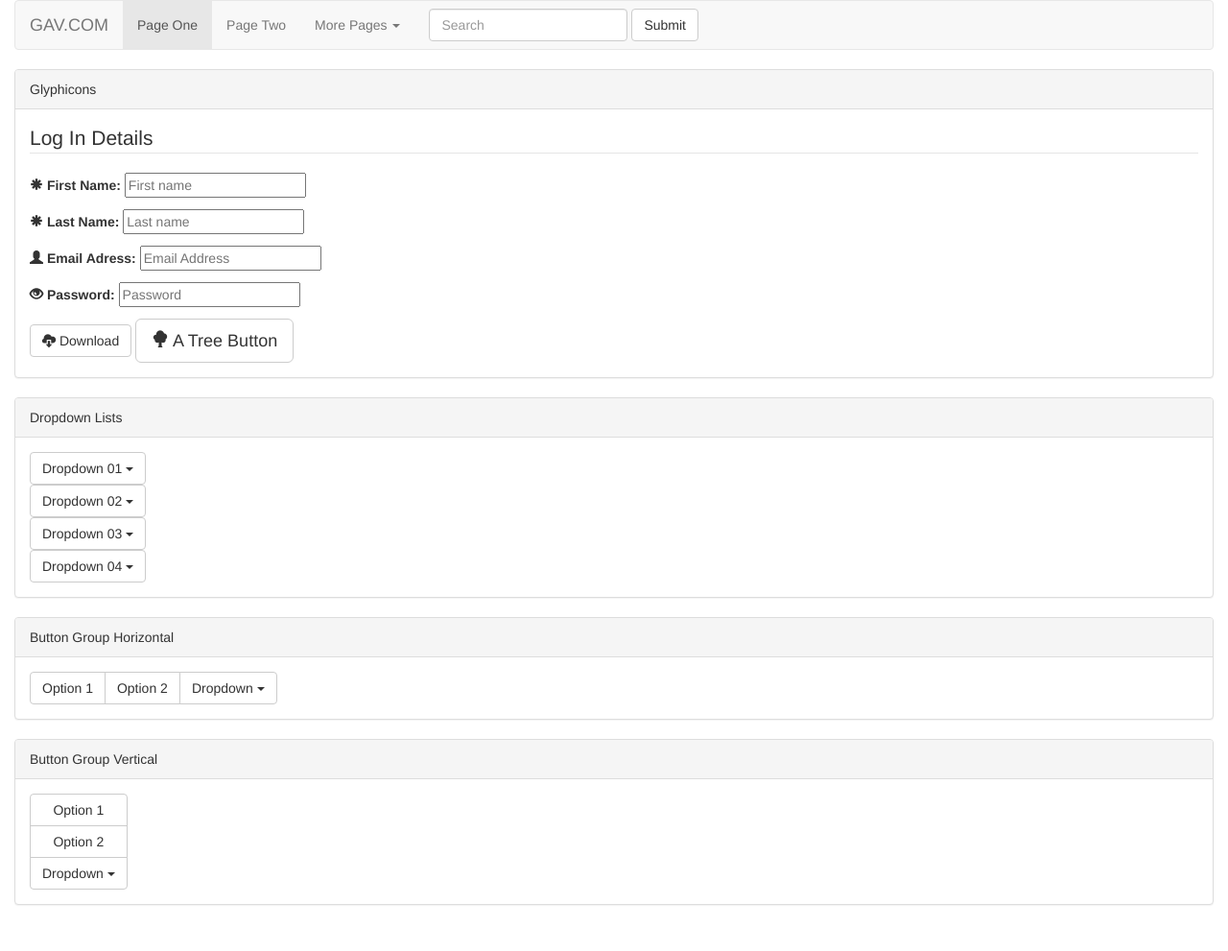
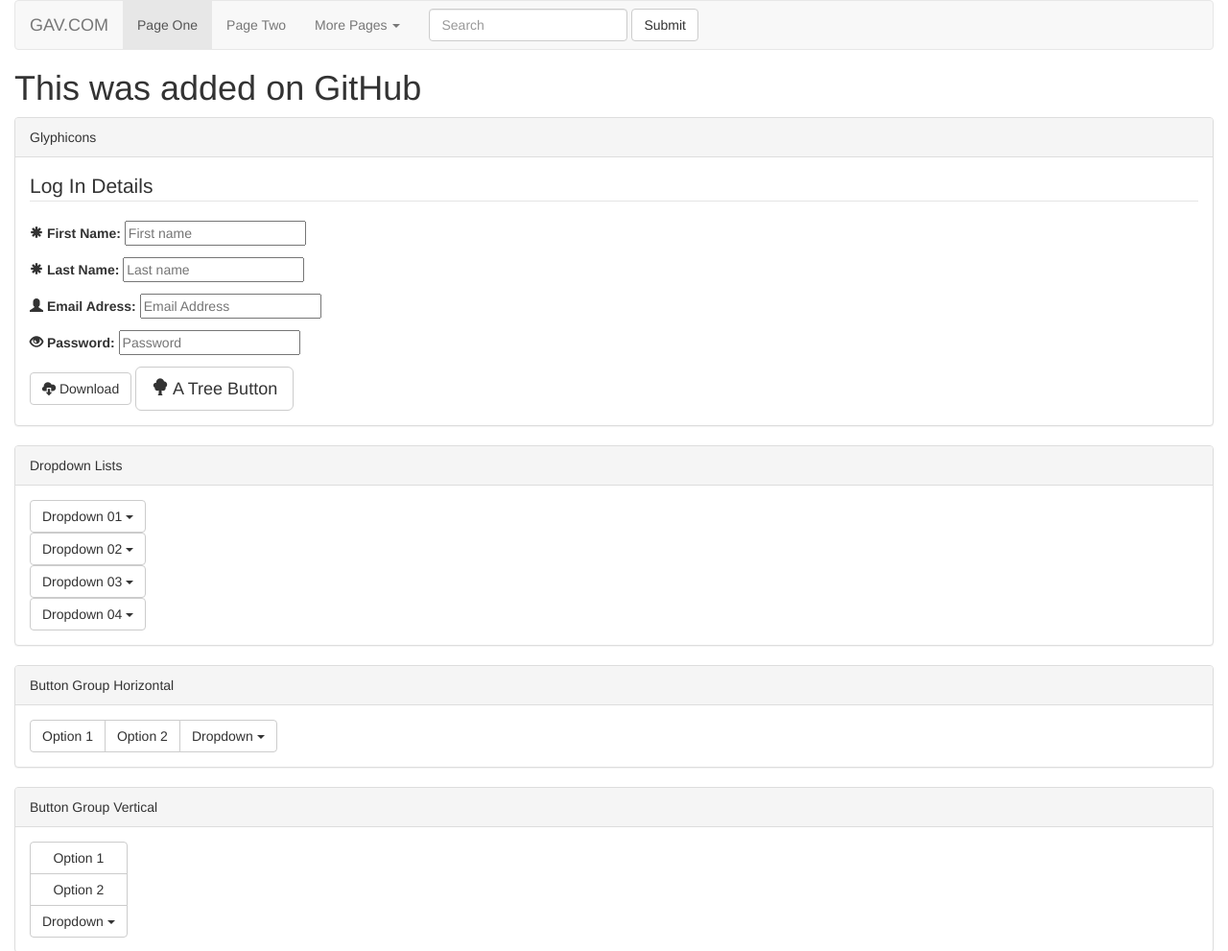
Before and after one commit to webinnovate-smarter-together/six-days-org, a plain HTML site: page GitHub Test Site/index.html in a window 1280 px wide. Shown: the top 991 px of the page at 96% size. Before the commit the page ends 963 px from the top, so only its background shows below. Drawn offline with nearby package versions, Linux system fonts and the light colour scheme.

Commit message:
Update index.html
added h1 on Git Hub to test sync

```diff
--- a/GitHub Test Site/index.html
+++ b/GitHub Test Site/index.html
@@ -59,6 +59,8 @@
           </div><!-- /.navbar-collapse -->
 
       </nav>
+
+      <h1>This was added on GitHub</h1>
 
     <div class="panel panel-default">
       <div class="panel-heading">Glyphicons</div>
```
